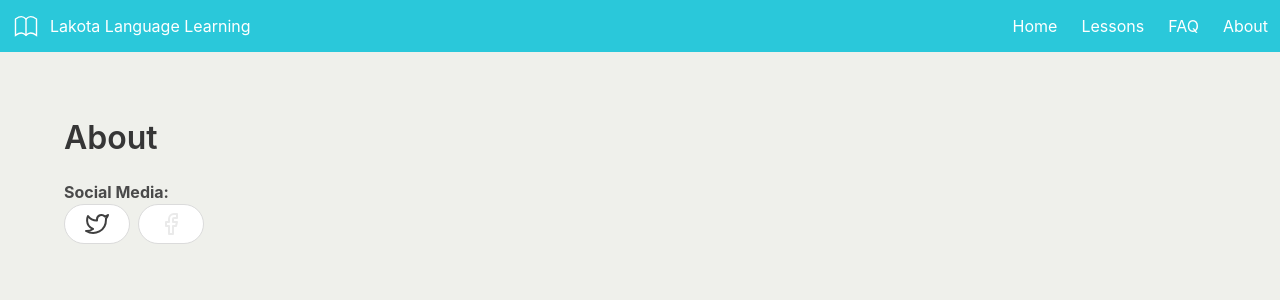
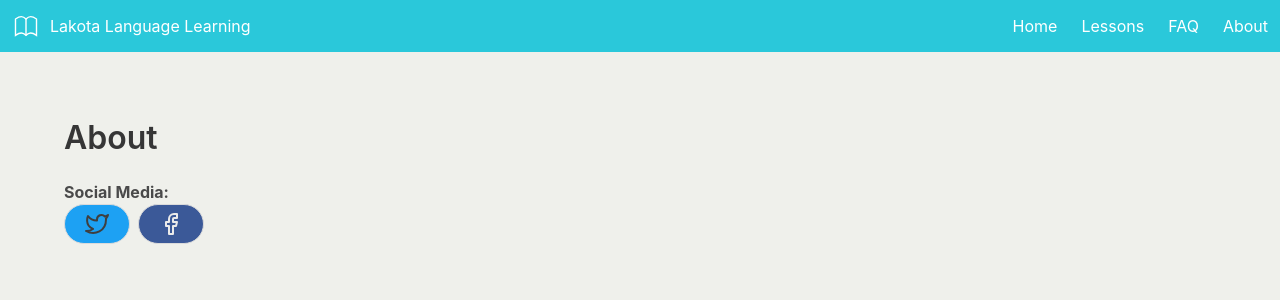
Before and after one commit to SunilRao01/Lakota-Language-Learning, a React (Create React App) app: page /about in a window 1280 px wide. Shown: the top 300 px of the page. Built offline with nearby package versions, Linux system fonts and the light colour scheme.

Commit message:
Added missing css

```diff
--- a/src/components/About/About.component.tsx
+++ b/src/components/About/About.component.tsx
@@ -2,6 +2,7 @@ import React from 'react'
 import {FC} from 'react';
 import TwitterSvg from '../../assets/twitter.svg'
 import FacebookSvg from '../../assets/facebook.svg'
+import './About.css'
 
 export const About: FC = () => {
     return <div className='container'>
--- /dev/null
+++ b/src/components/About/About.css
@@ -0,0 +1,12 @@
+.twitter-icon {
+    background-color: #1DA1F3;
+}
+
+.facebook-icon {
+    background-color: #3B5998;
+}
+
+.facebook-icon > svg {
+    color: white;
+    fill: white;
+}
```
